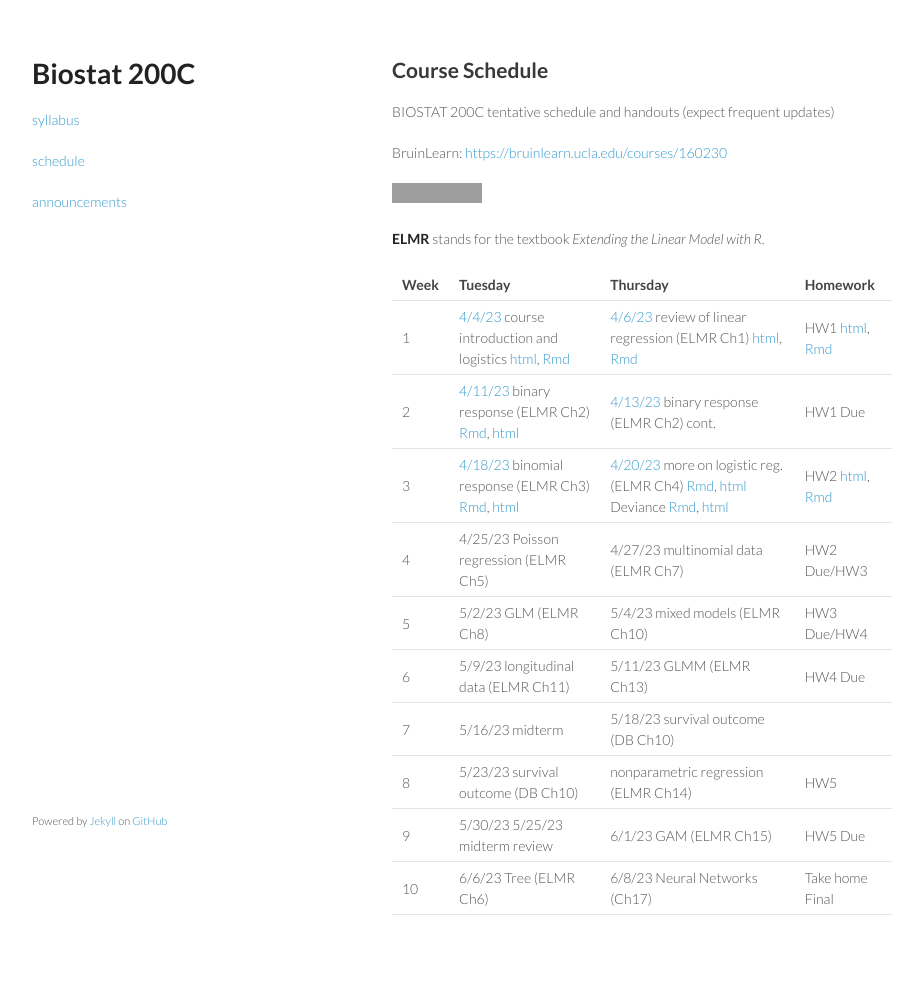
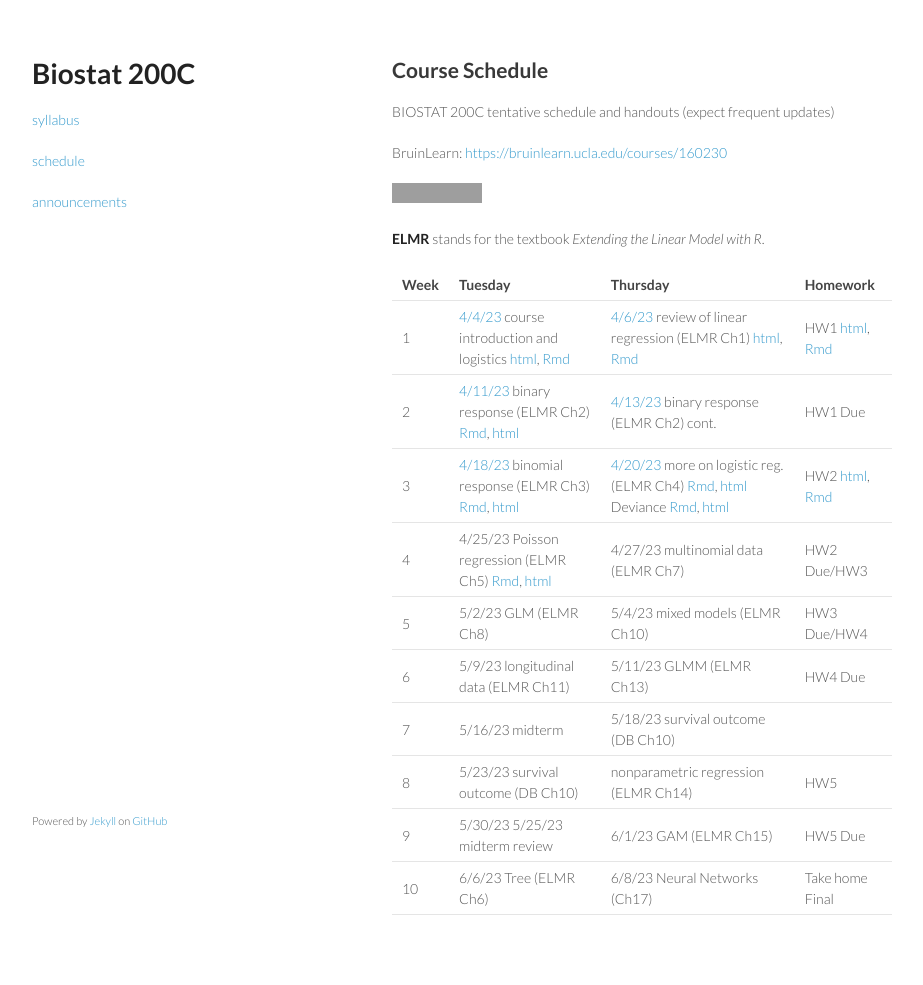
Before and after one commit to ucla-biostat-200c/2023spring, a Jekyll site: the page built from schedule/schedule.md, in a window 1280 px wide. Shown: the whole page, without its empty margins (178-1101 px from the left). Built offline with Jekyll 4.4.1, drawn with Linux system fonts in a browser that asks for light colours; grey boxes are pictures that could not be loaded.

Commit message:
update schedule

```diff
--- a/schedule/schedule.md
+++ b/schedule/schedule.md
@@ -18,7 +18,7 @@ BruinLearn: <https://bruinlearn.ucla.edu/courses/160230>
 | 1 |[4/4/23](https://ucla-biostat-200c.github.io/2023spring/biostat200cspring2023/2023/04/04/week1-day1.html) course introduction and logistics [html](../slides/01-intro/intro.html), [Rmd](https://raw.githubusercontent.com/ucla-biostat-200c/2023spring/master/slides/01-intro/intro.Rmd) | [4/6/23](https://ucla-biostat-200c.github.io/2023spring/biostat200cspring2023/2023/04/06/week1-day2.html) review of linear regression (ELMR Ch1) [html](../slides/02-lm/lm.html), [Rmd](https://raw.githubusercontent.com/ucla-biostat-200c/2023spring/master/slides/02-lm/lm.Rmd) | HW1 [html](../hw/hw1.html), [Rmd](https://raw.githubusercontent.com/ucla-biostat-200c/2023spring/master/hw/hw1.Rmd) |
 | 2 | [4/11/23](https://ucla-biostat-200c.github.io/2023spring/biostat200cspring2023/2023/04/11/week2-day1.html) binary response (ELMR Ch2) [Rmd](https://raw.githubusercontent.com/ucla-biostat-200c/2023spring/master/slides/03-binary/binary.Rmd), [html](../slides/03-binary/binary.html) | [4/13/23](https://ucla-biostat-200c.github.io/2023spring/biostat200cspring2023/2023/04/13/week2-day2.html) binary response (ELMR Ch2) cont.|HW1 Due |
 | 3 | [4/18/23](https://ucla-biostat-200c.github.io/2023spring/biostat200cspring2023/2023/04/18/week3-day1.html) binomial response (ELMR Ch3) [Rmd](https://raw.githubusercontent.com/ucla-biostat-200c/2023spring/master/slides/04-binomial/binomial.Rmd), [html](../slides/04-binomial/binomial.html)  | [4/20/23](https://ucla-biostat-200c.github.io/2023spring/biostat200cspring2023/2023/04/20/week3-day2.html)  more on logistic reg. (ELMR Ch4) [Rmd](https://raw.githubusercontent.com/ucla-biostat-200c/2023spring/master/slides/05-otherlogistic/otherlogistic.Rmd), [html](../slides/05-otherlogistic/otherlogistic.html) Deviance [Rmd](https://raw.githubusercontent.com/ucla-biostat-200c/2023spring/master/slides/review/deviance.Rmd), [html](../slides/review/deviance.html) |HW2 [html](../hw/hw2.html), [Rmd](https://raw.githubusercontent.com/ucla-biostat-200c/2023spring/master/hw/hw2.Rmd) |
-| 4 | 4/25/23 Poisson regression (ELMR Ch5) | 4/27/23 multinomial data (ELMR Ch7)  | HW2 Due/HW3|
+| 4 | 4/25/23 Poisson regression (ELMR Ch5) [Rmd](https://raw.githubusercontent.com/ucla-biostat-200c/2023spring/master/slides/count/count.Rmd), [html](../slides/review/count.html)| 4/27/23 multinomial data (ELMR Ch7)  | HW2 Due/HW3|
 | 5 | 5/2/23  GLM (ELMR Ch8)  | 5/4/23 mixed models (ELMR Ch10)  | HW3 Due/HW4 |
 | 6 | 5/9/23  longitudinal data (ELMR Ch11)   | 5/11/23 GLMM (ELMR Ch13)   | HW4 Due |
 | 7 | 5/16/23 midterm   | 5/18/23 survival outcome (DB Ch10)  |  |
```
